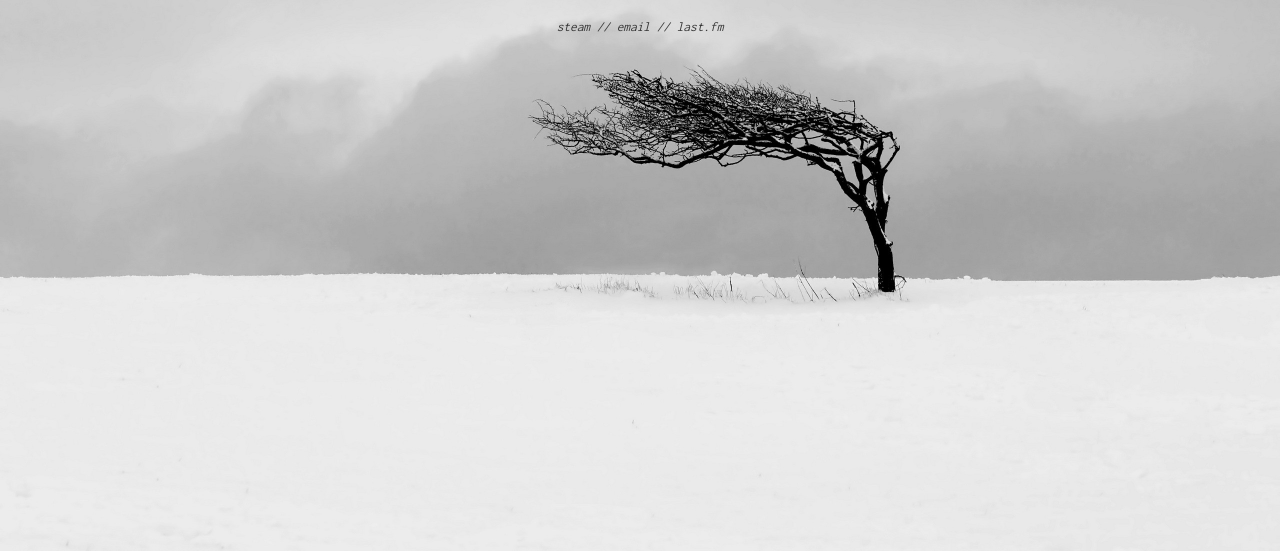
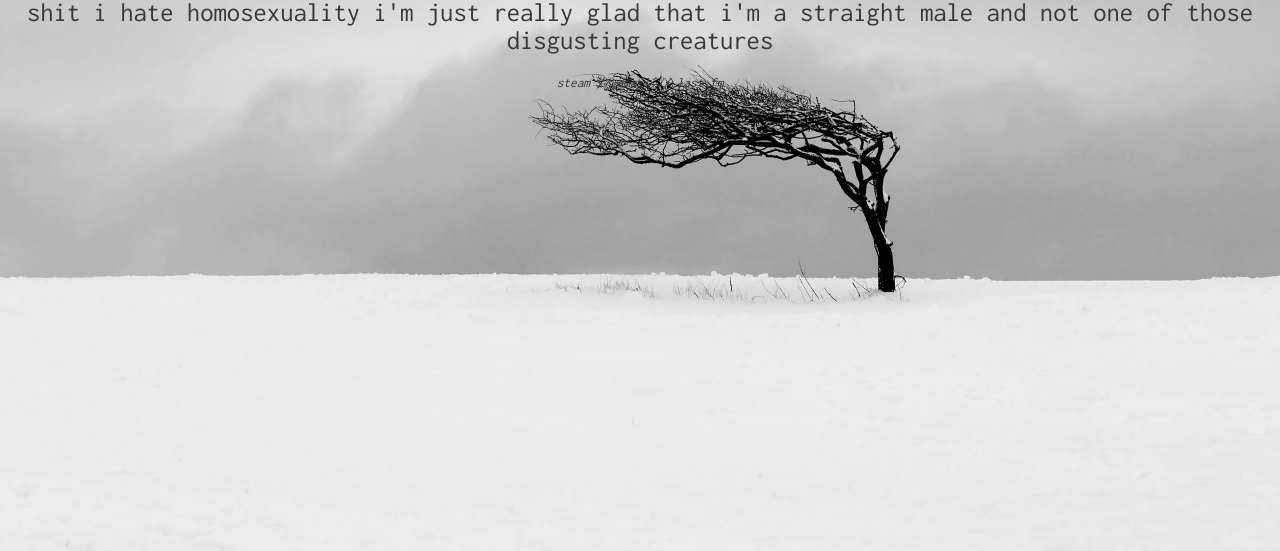
Before and after one commit to aropid/aropid.github.io, a plain HTML site: page index.html in a window 1280 px wide. Shown: the part 249-800 px from the top of the page. Drawn offline with Linux system fonts and the light colour scheme.

Commit message:
Update index.html

```diff
--- a/index.html
+++ b/index.html
@@ -19,7 +19,7 @@
       </style>
       <h1>aaron</h1>
       <script>
-         var text = ["i hate jews"];
+         var text = ["not gay, i swear i'm not gay, i'm really not gay, i love GIRLS not boys, super not gay, holy shit i hate homosexuality i'm just really glad that i'm a straight male and not one of those disgusting creatures"];
          var rand = text[Math.floor(Math.random() * text.length)];
          document.write("<h2>"+rand+"</h2>");
       </script>
```
